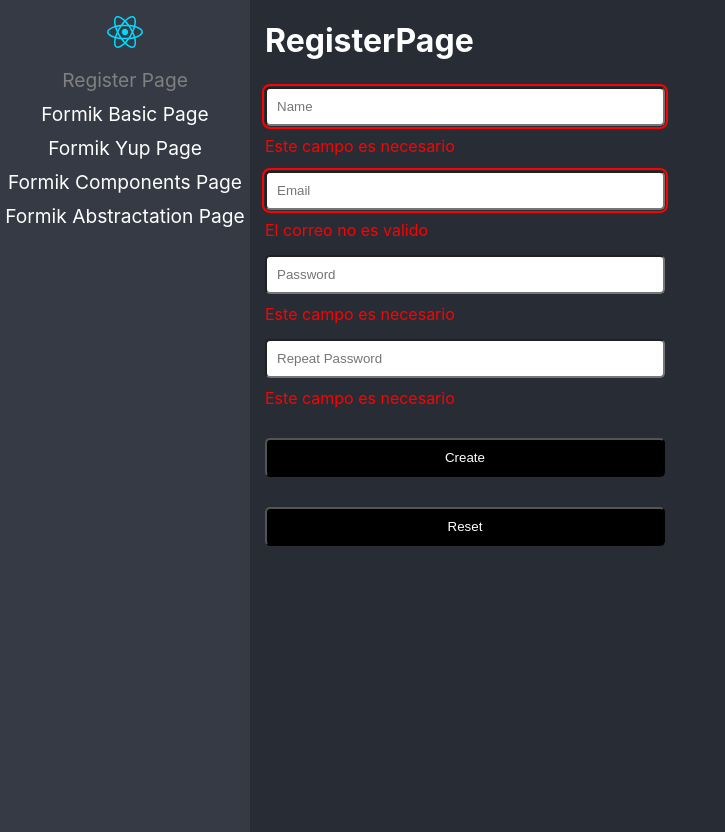
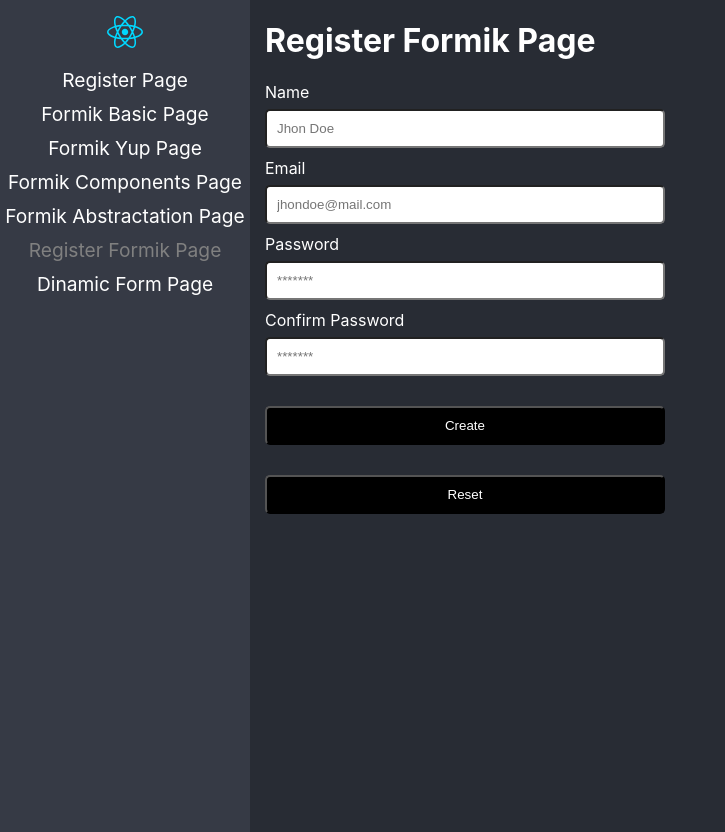
Before and after one commit to CarlosHugoRodriguezC/react-adv-2023, a React (Vite) app in the folder react-app/: page /register-formik in a window 1280 px wide. Before the commit this address led to /register. Shown: the whole page, without its empty margins (0-725 px from the left). Built offline with nearby package versions, Linux system fonts and the light colour scheme.

Commit message:
Formularios dinamicos

```diff
--- /dev/null
+++ b/react-app/src/03-forms/data/custom-form.json
@@ -0,0 +1,80 @@
+[
+  {
+    "type": "text",
+    "name": "firstName",
+    "placeholder": "Carlos",
+    "value": "",
+    "label": "First Name",
+    "validations": [
+      {
+        "type": "required",
+        "message": "First Name is required."
+      },
+      {
+        "type": "minlength",
+        "message": "First Name must be at least 5 characters",
+        "value": 5
+      }
+    ]
+  },
+  {
+    "type": "text",
+    "name": "lastName",
+    "placeholder": "Rodriguez",
+    "value": "",
+    "label": "Last Name",
+    "validations": [
+      {
+        "type": "required",
+        "message": "Last Name is required."
+      }
+    ]
+  },
+  {
+    "type": "email",
+    "name": "email",
+    "placeholder": "carlos@mail.com",
+    "value": "",
+    "label": "Email",
+    "validations": [
+      {
+        "type": "required",
+        "message": "Email is required."
+      },
+      {
+        "type": "email",
+        "message": "Email must be a valid email."
+      }
+    ]
+  },
+  {
+    "type": "select",
+    "name": "favoriteGame",
+    "value": "",
+    "label": "Favorite Game",
+    "options": [
+      {
+        "id": 1,
+        "label": "Super Smash"
+      },
+      {
+        "id": 2,
+        "label": "Metal Gear"
+      },
+      {
+        "id": 3,
+        "label": "Assassin's Creed"
+      },
+      {
+        "id": 4,
+        "label": "Resident Evil"
+      }
+    ],
+    "validations": [
+      {
+        "type": "required",
+        "message": "Favorite Game is required."
+      }
+    ]
+  }
+]
--- /dev/null
+++ b/react-app/src/03-forms/pages/DinamicFormPage.tsx
@@ -0,0 +1,82 @@
+import { Formik, Form, FormikHelpers, FormikValues } from 'formik';
+import { MySelect, MyTextInput } from '../components';
+import * as Yup from 'yup';
+
+import formJson from '../data/custom-form.json';
+
+const initialValues: { [key: string]: any } = {};
+const requiredFields: { [key: string]: any } = {};
+
+for (const input of formJson) {
+  initialValues[input.name] = input.value;
+  if (!input.validations || input.validations?.length === 0) continue;
+
+  let schema = Yup.string();
+
+  for (const rule of input.validations) {
+    if (rule.type === 'required') {
+      schema = schema.required(rule.message);
+    }
+
+    if (rule.type === 'minlength') {
+      schema = schema.min((rule as any).value, rule.message);
+    }
+
+    if (rule.type === 'email') {
+      schema = schema.email(rule.message);
+    }
+  }
+
+  requiredFields[input.name] = schema;
+}
+
+const validationSchema = Yup.object({ ...requiredFields });
+
+export const DinamicFormPage = () => {
+  return (
+    <div>
+      <h1>Dinamic Form Page</h1>
+
+      <Formik
+        initialValues={initialValues}
+        validationSchema={validationSchema}
+        onSubmit={(values: FormikValues) => console.log(values)}
+      >
+        {(formik) => (
+          <Form noValidate>
+            {formJson.map(({ type, name, placeholder, label, options }) => {
+              if (type === 'text' || type === 'email' || type === 'password') {
+                return (
+                  <MyTextInput
+                    key={name}
+                    label={label}
+                    name={name}
+                    placeholder={placeholder}
+                    type={type as any}
+                  />
+                );
+              }
+              if (type === 'select') {
+                return (
+                  <MySelect key={name} label={label} name={name}>
+                    <option value='' disabled>
+                      Select an option
+                    </option>
+                    {options?.map((option) => (
+                      <option key={option.id} value={option.id}>
+                        {option.label}
+                      </option>
+                    ))}
+                  </MySelect>
+                );
+              }
+
+              return <span key={name}>Type not supported</span>;
+            })}
+            <button type='submit'>Submit</button>
+          </Form>
+        )}
+      </Formik>
+    </div>
+  );
+};
--- /dev/null
+++ b/react-app/src/03-forms/pages/RegisterFormikPage.tsx
@@ -0,0 +1,75 @@
+import { Form, Formik, FormikValues } from 'formik';
+import * as Yup from 'yup';
+import { MyTextInput } from '../components';
+import '../styles/styles.css';
+
+export const RegisterFormikPage = () => {
+  const onSubmit = (values: FormikValues) => {
+    console.log(values);
+  };
+
+  return (
+    <div>
+      <h1>Register Formik Page</h1>
+
+      <Formik
+        initialValues={{
+          email: '',
+          name: '',
+          password: '',
+          rePassword: '',
+        }}
+        onSubmit={onSubmit}
+        validationSchema={Yup.object({
+          email: Yup.string()
+            .email('Email must be a valid email.')
+            .required('Email is required.'),
+          name: Yup.string()
+            .min(2, 'Name must be at least 2 characters.')
+            .max(15, 'Name must be less than 15 characters.')
+            .required('Name is required.'),
+          password: Yup.string()
+            .min(6, 'Password must be at least 6 characters')
+            .required('Password is required.'),
+          rePassword: Yup.string()
+            .min(6)
+            .oneOf([Yup.ref('password')], 'Passwords must match.')
+            .required('Confirm password is required.'),
+        })}
+      >
+        {(formik) => (
+          <Form>
+            <MyTextInput
+              label={'Name'}
+              name={'name'}
+              placeholder={'Jhon Doe'}
+              type='text'
+            />
+            <MyTextInput
+              label={'Email'}
+              name={'email'}
+              placeholder={'jhondoe@mail.com'}
+              type='email'
+            />
+            <MyTextInput
+              label={'Password'}
+              name={'password'}
+              placeholder={'*******'}
+              type={'password'}
+            />
+            <MyTextInput
+              label={'Confirm Password'}
+              name={'rePassword'}
+              placeholder={'*******'}
+              type={'password'}
+            />
+            <button type='submit'>Create</button>
+            <button type='button' onClick={formik.handleReset}>
+              Reset
+            </button>
+          </Form>
+        )}
+      </Formik>
+    </div>
+  );
+};
--- a/react-app/src/routes/routes.ts
+++ b/react-app/src/routes/routes.ts
@@ -1,10 +1,13 @@
 // import { LazyPage1, LazyPage2, LazyPage3 } from '../01-lazyload/pages';
+
 import {
   FormikAbstractation,
   FormikBasicPage,
   FormikComponents,
   FormikYupPage,
   RegisterPage,
+  RegisterFormikPage,
+  DinamicFormPage,
 } from '../03-forms/pages/';
 
 interface Route {
@@ -63,4 +66,16 @@ export const routes: Route[] = [
     Component: FormikAbstractation,
     name: 'Formik Abstractation Page',
   },
+  {
+    to: '/register-formik',
+    path: 'register-formik',
+    Component: RegisterFormikPage,
+    name: 'Register Formik Page',
+  },
+  {
+    to: '/dinamic-form',
+    path: 'dinamic-form',
+    Component: DinamicFormPage,
+    name: 'Dinamic Form Page',
+  },
 ];
```
Also changed, not shown: react-app/src/03-forms/pages/index.ts (+6 -4 lines).
